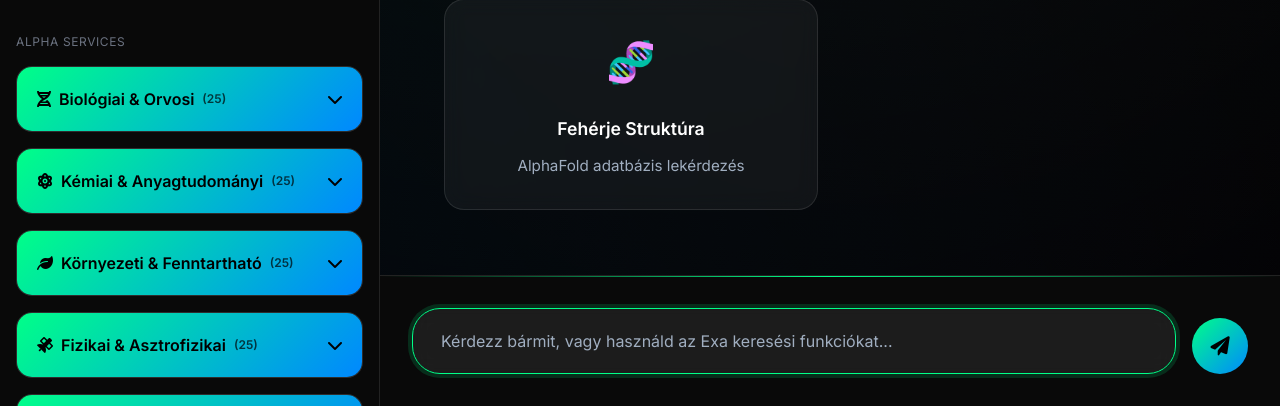
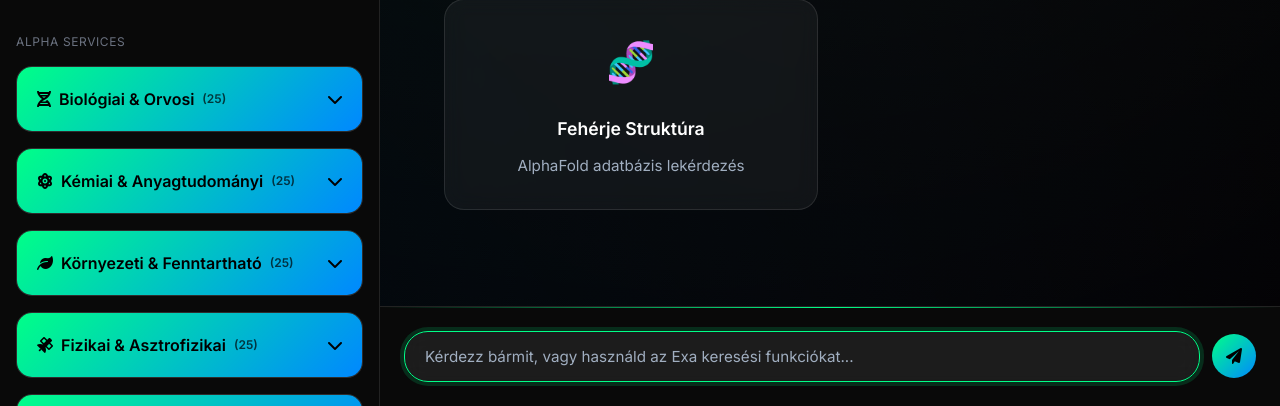
Before and after one commit to kurvavagyok/GIGA-3, a FastAPI app: page / in a window 1280 px wide. Shown: the part 601-1007 px from the top of the page. Run offline with FastAPI, Linux system fonts and the light colour scheme; some libraries are stand-ins or nearby versions.

Commit message:
Assistant checkpoint: Szövegmező és küldés gomb méretének finomítása
Assistant generated file changes:
- templates/index.html: Szövegbeviteli mező és küldés gomb méretének finomítása, Küldés gomb méretének csökkentése, Input konténer padding finomítása, Input wrapper gap csökkentése

---

User prompt:

a text bar nagyon nagyon vastag
a kuldes gomb is tul sok

Replit-Commit-Author: Assistant
Replit-Commit-Session-Id: 0e60e2f0-7d25-4856-b1e9-4682a211a6f8

```diff
--- a/templates/index.html
+++ b/templates/index.html
@@ -381,7 +381,7 @@
         }
 
         .input-container {
-            padding: 2rem;
+            padding: 1.5rem;
             background: var(--color-surface);
             border-top: 1px solid var(--color-border);
             backdrop-filter: blur(20px);
@@ -400,26 +400,27 @@
 
         .input-wrapper {
             display: flex;
-            gap: 1rem;
-            align-items: end;
+            gap: 0.75rem;
+            align-items: center;
             max-width: 1200px;
             margin: 0 auto;
         }
 
         .input-field {
             flex: 1;
-            padding: 1.25rem 1.75rem;
+            padding: 0.875rem 1.25rem;
             background: var(--color-glass);
             border: 1px solid var(--color-border);
-            border-radius: 28px;
+            border-radius: 24px;
             color: var(--color-text);
-            font-size: 1rem;
+            font-size: 0.95rem;
             resize: none;
             outline: none;
             transition: all 0.3s cubic-bezier(0.4, 0, 0.2, 1);
-            min-height: 28px;
-            max-height: 120px;
+            min-height: 22px;
+            max-height: 100px;
             backdrop-filter: blur(10px);
+            line-height: 1.4;
         }
 
         .input-field:focus {
@@ -433,13 +434,13 @@
         }
 
         .send-button {
-            width: 56px;
-            height: 56px;
+            width: 44px;
+            height: 44px;
             border-radius: 50%;
             background: linear-gradient(135deg, var(--color-primary), var(--color-secondary));
             border: none;
             color: #000;
-            font-size: 1.2rem;
+            font-size: 1rem;
             cursor: pointer;
             transition: all 0.3s cubic-bezier(0.4, 0, 0.2, 1);
             display: flex;
```
